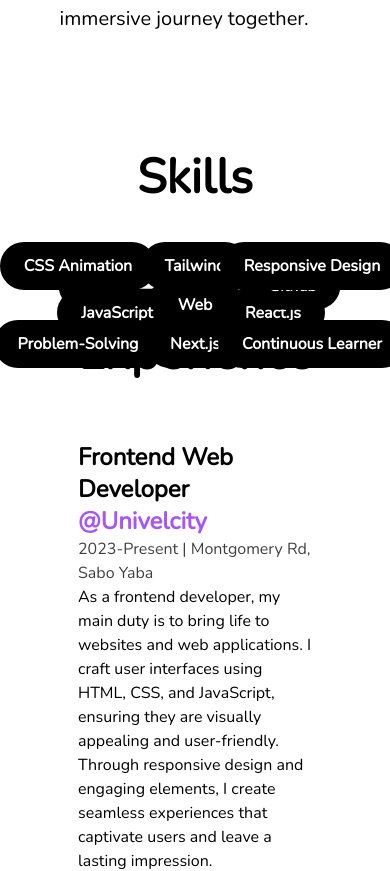
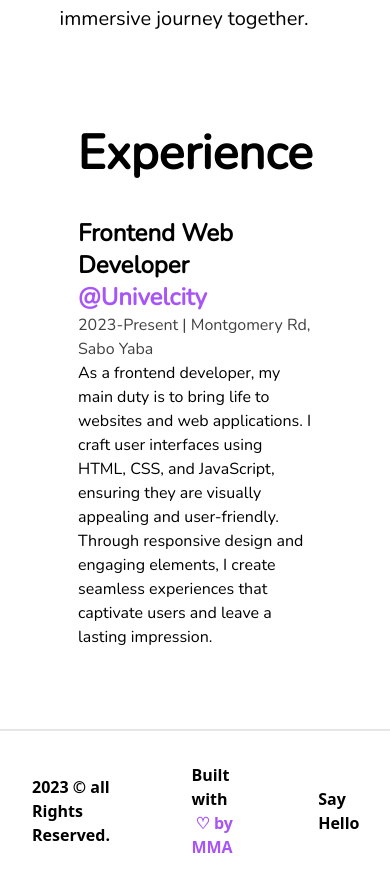
Before and after one commit to chinwaneti/Portfolio, a Next.js app: page /about in a window 390 px wide. Shown: the part 785-1656 px from the top of the page. Built offline with nearby package versions, Linux system fonts and the light colour scheme.

Commit message:
feat:add files

```diff
--- a/src/app/components/Experience.jsx
+++ b/src/app/components/Experience.jsx
@@ -4,7 +4,7 @@ import React from 'react';
 export default function Experience() {
   const Details = ({ position, company, companyLink, time, address, work }) => {
     return (
-      <li className='my-8 w-[60%] mx-auto flex justify-between flex-col'>
+      <li className='md:my-8 w-[60%] mx-auto flex justify-between flex-col mb-5'>
         <h2 className='capitalize text-2xl font-bold'>
           {position} &nbsp; <a href={companyLink} target='_blank' className='text-purple-500 capitalize'>@{company}</a>
         </h2>
@@ -18,7 +18,7 @@ export default function Experience() {
 
   return (
     <div>
-      <div className='md:mt-32 mb-16'>
+      <div className='md:mt-32 mt-14 mb-10'>
         <h2 className='font-bold md:text-8xl text-5xl  w-full text-center'>Experience</h2>
       </div>
       <div className='mb-20'>
--- a/src/app/components/HireMe.jsx
+++ b/src/app/components/HireMe.jsx
@@ -6,7 +6,7 @@ import Link from 'next/link'
 export default function HireMe() {
   return (
     <div>
-    <div className='right-4 fixed bottom-4 flex items-center justify-center overflow-hidden'>
+    <div className='right-4 bottom-4 flex items-center justify-center overflow-hidden'>
     <div className='w-45 h-auto flex items-center justify-center relative '>
     <Image src={pic} height={100} width={100} alt='picture' className={"fill-black  w-full animate-spin-slow "}/>
     <Link href='mailto:chidinmanwaneti.cn@gmail.com' className='flex items-center justify-center absolute right-1/2 top-2/2 translate-x-1/2 translate-y-2/2 text-xs bg-black text-white w-[40%] h-[40%] hover:bg-white hover:font-bold hover:text-black border-solid hover:border-4 shadow-md hover:border-black rounded-full'> Hire Me</Link>
--- a/src/app/components/Skills.jsx
+++ b/src/app/components/Skills.jsx
@@ -18,7 +18,7 @@ export default function Skills() {
     };
 
     return (
-        <div className='md:w-full w-[50%] mx-auto'>
+        <div className='md:w-full w-[50%] mx-auto hidden sm:block'>
             <h2 className='font-bold md:text-8xl text-5xl md:mt-32 my-20 w-full text-center'>Skills</h2>
             <div className='md:w-full mx-auto md:h-screen  relative flex items-center justify-center rounded-full bg-circularLight'>
                 <motion.div
```
Also changed, not shown: src/app/projects/page.jsx (+3 -3 lines).
